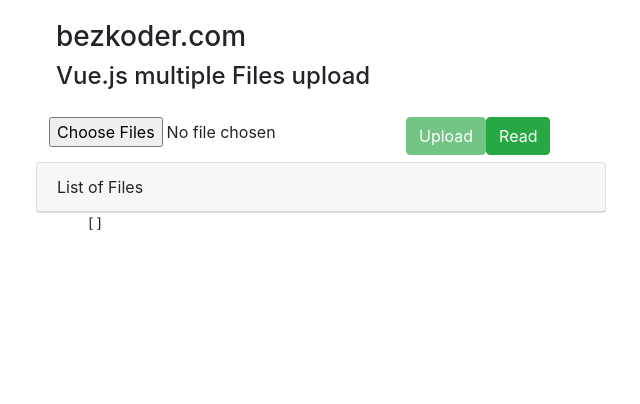
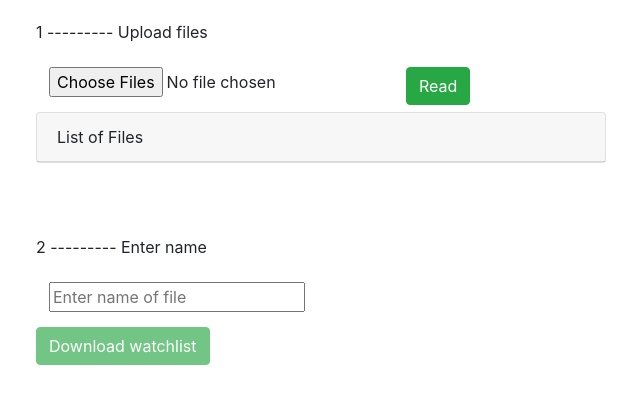
Before and after one commit to Nessjk/TradingView-Consolidate, a Vue app: page / in a window 1280 px wide. Shown: the top 404 px of the page, without its empty margins (319-959 px from the left). Built offline with nearby package versions, Linux system fonts and the light colour scheme.

Commit message:
multi files loadin in text var

```diff
--- a/src/App.vue
+++ b/src/App.vue
@@ -2,8 +2,8 @@
   <div id="app">
     <div class="container" style="width:600px">
       <div style="margin: 20px">
-        <h3>bezkoder.com</h3>
-        <h4>Vue.js multiple Files upload</h4>
+        <!-- <h3>bezkoder.com</h3>
+        <h4>Vue.js multiple Files upload</h4> -->
       </div>
 
       <upload-files></upload-files>
@@ -17,7 +17,7 @@ import UploadFiles from "./components/UploadFiles";
 export default {
   name: "App",
   components: {
-    UploadFiles
-  }
+    UploadFiles,
+  },
 };
 </script>
--- a/src/components/UploadFiles.vue
+++ b/src/components/UploadFiles.vue
@@ -1,38 +1,12 @@
 <template>
   <div>
-    <div v-if="progressInfos">
-      <div
-        class="mb-2"
-        v-for="(progressInfo, index) in progressInfos"
-        :key="index"
-      >
-        <span>{{ progressInfo.fileName }}</span>
-        <div class="progress">
-          <div
-            class="progress-bar progress-bar-info"
-            role="progressbar"
-            :aria-valuenow="progressInfo.percentage"
-            aria-valuemin="0"
-            aria-valuemax="100"
-            :style="{ width: progressInfo.percentage + '%' }"
-          >
-            {{ progressInfo.percentage }}%
-          </div>
-        </div>
-      </div>
+    <div>
+      <p>1 --------- Upload files</p>
     </div>
-
     <label class="btn btn-default">
       <input type="file" multiple @change="selectFile" />
     </label>
 
-    <button
-      class="btn btn-success"
-      :disabled="!selectedFiles"
-      @click="uploadFiles"
-    >
-      Upload
-    </button>
     <button class="btn btn-success" @click="loadTextFromFile">
       Read
     </button>
@@ -48,124 +22,73 @@
     <div class="card">
       <div class="card-header">List of Files</div>
       <ul class="list-group list-group-flush">
-        <li
-          class="list-group-item"
-          v-for="(file, index) in fileInfos"
-          :key="index"
-        >
-          <a :href="file.url">{{ file.name }}</a>
+        <li class="list-group-item" v-for="(name, index) in names" :key="index">
+          <a>{{ name }}</a>
         </li>
       </ul>
     </div>
 
-    <pre>
-      {{ files }}
-    </pre>
+    <br /><br /><br />
+
+    <div>
+      <p>2 --------- Enter name</p>
+    </div>
+    <label class="btn btn-default">
+      <input
+        type="text"
+        placeholder="Enter name of file"
+        v-model="newWatchlistName"
+      />
+    </label>
+
+    <div>
+      <button
+        class="btn btn-success"
+        @click="loadTextFromFile"
+        :disabled="newWatchlistName.length < 1 && newWatchlistName"
+      >
+        Download watchlist
+      </button>
+    </div>
   </div>
 </template>
 
 <script>
-import UploadService from "../services/UploadFilesService";
-
 export default {
   name: "upload-files",
   data() {
     return {
-      selectedFiles: undefined,
       files: [],
       text: [],
-      progressInfos: [],
       message: "",
-
-      fileInfos: [],
+      names: [],
+      newWatchlistName: "",
     };
   },
   methods: {
     selectFile(event) {
-      const e = event.target.files;
-      const len = event.target.files.length;
-
-      if (e.length > 1) {
-        for (let i = 0; i < len; i++) {
-          console.log(e[i]);
-          this.files.push(e[i]);
-          this.loadTextFromFile(event);
-        }
-      } else {
-        this.files.push(e);
+      console.log(event.target.files);
+      this.loadTextFromFile(event.target.files);
+      this.files.push(event.target.files);
+      this.loadNames(event.target.files);
+    },
+    loadNames(ev) {
+      for (let i = 0; i < ev.length; i++) {
+        this.names.push(ev[i].name);
       }
     },
+    loadTextFromFile(ev) {
+      for (let i = 0; i < ev.length; i++) {
+        const file = ev[i];
 
-    // loadTextFromFile() {
-    //   for (let i = 0; i < this.files.length; i++) {
-    //     const file = this.files[i][0];
-    //     console.log(file);
+        const reader = new FileReader();
 
-    //     const reader = new FileReader();
-
-    //     reader.onload = (e) => {
-    //       this.text.push(e.target.result);
-    //     };
-    //     reader.readAsText(file);
-    //   }
-    // },
-    // loadTextFromFile(ev) {
-    //   const file = ev[0];
-
-    //   const reader = new FileReader();
-
-    //   reader.onload = (e) => {
-    //     this.text.push(e.target.result);
-    //   };
-    //   reader.readAsText(file);
-    // },
-    loadTextFromFile(ev) {
-      const file = ev.target.files[0];
-
-      const reader = new FileReader();
-
-      reader.onload = (e) => {
-        this.text = e.target.result;
-        this.$emit("load", e.target.result);
-      };
-      reader.readAsText(file);
-    },
-
-    upload(idx, file) {
-      this.progressInfos[idx] = { percentage: 0, fileName: file.name };
-
-      UploadService.upload(file, (event) => {
-        this.progressInfos[idx].percentage = Math.round(
-          (100 * event.loaded) / event.total
-        );
-      })
-        .then((response) => {
-          let prevMessage = this.message ? this.message + "\n" : "";
-          this.message = prevMessage + response.data.message;
-
-          return UploadService.getFiles();
-        })
-        .then((files) => {
-          this.fileInfos = files.data;
-        })
-        .catch(() => {
-          this.progressInfos[idx].percentage = 0;
-          this.message = "Could not upload the file:" + file.name;
-        });
-    },
-
-    uploadFiles() {
-      this.message = "";
-
-      for (let i = 0; i < this.selectedFiles.length; i++) {
-        this.upload(i, this.selectedFiles[i]);
+        reader.onload = (e) => {
+          this.text.push(e.target.result);
+        };
+        reader.readAsText(file);
       }
     },
   },
-  mounted() {
-    // UploadService.getFiles().then((response) => {
-    //   this.fileInfos = response.data;
-    // });
-  },
 };
 </script>
```
